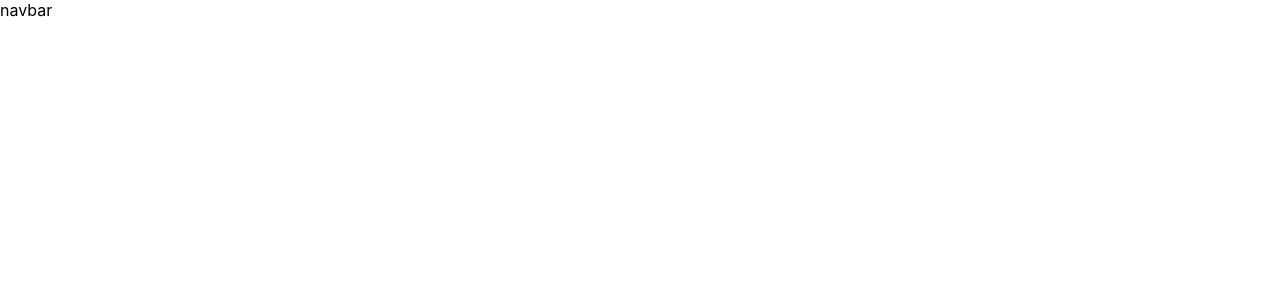
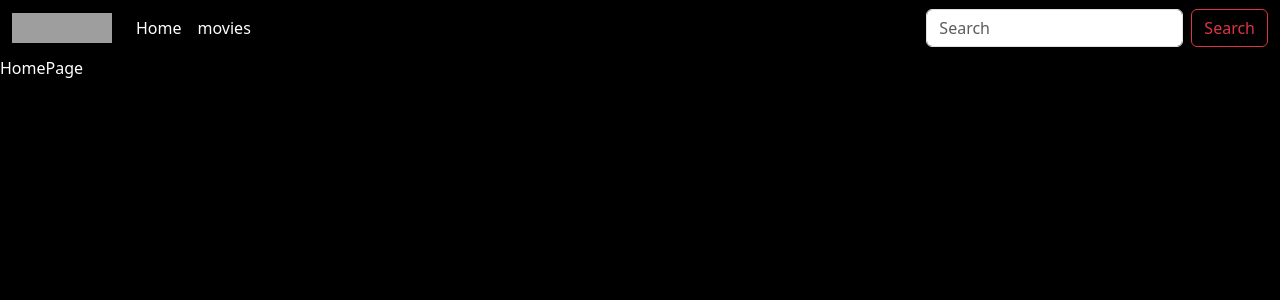
Before and after one commit to hey-anna/netflix-demo, a React (Create React App) app: page / in a window 1280 px wide. Shown: the top 300 px of the page. Built offline with nearby package versions, Linux system fonts and the light colour scheme; grey boxes are pictures that could not be loaded.

Commit message:
AppLayout 만들기 > 기본스타일 적용

```diff
--- a/src/App.css
+++ b/src/App.css
@@ -1,38 +1,42 @@
-.App {
-  text-align: center;
+/* App.css */
+/* :root {
+  --bs-body-bg: black;
+  --bs-body-color: white;
+}
+body {
+  min-height: 100vh;
+  margin: 0;
+  font-family: "Helvetica Neue", Helvetica, Arial, sans-serif;
+  background-color: var(--bs-body-bg);
+  color: var(--bs-body-color);
+} */
+
+/* body {
+  background-color: black;
+  color: white;
+  min-height: 100vh;
+  margin: 0;
+  padding: 0;
+} */
+
+/* App.css */
+body {
+  min-height: 100vh;
+  height: 100vh;
+  margin: 0;
+  font-family: "Helvetica Neue", Helvetica, Arial, sans-serif;
+  font-size: 1rem;
+  font-weight: 400;
+  line-height: 1.5;
+  color: white !important;
+  text-align: left;
+  background-color: black !important;
+  -webkit-text-size-adjust: 100%;
+  -webkit-tap-highlight-color: rgba(0, 0, 0, 0);
+  text-decoration: none;
 }
 
-.App-logo {
-  height: 40vmin;
-  pointer-events: none;
+a {
+  /* textdecoration: none; */
+  color: #fff !important;
 }
-
-@media (prefers-reduced-motion: no-preference) {
-  .App-logo {
-    animation: App-logo-spin infinite 20s linear;
-  }
-}
-
-.App-header {
-  background-color: #282c34;
-  min-height: 100vh;
-  display: flex;
-  flex-direction: column;
-  align-items: center;
-  justify-content: center;
-  font-size: calc(10px + 2vmin);
-  color: white;
-}
-
-.App-link {
-  color: #61dafb;
-}
-
-@keyframes App-logo-spin {
-  from {
-    transform: rotate(0deg);
-  }
-  to {
-    transform: rotate(360deg);
-  }
-}
--- a/src/App.js
+++ b/src/App.js
@@ -6,6 +6,7 @@ import HomePage from "./pages/HomePage/HomePage";
 import MoviePage from "./pages/Movies/MoviePage";
 import MovieDetailPage from "./pages/MovieDetail/MovieDetailPage";
 import NotFoundPage from "./pages/NotFoundPage/NotFoundPage";
+import "bootstrap/dist/css/bootstrap.min.css";
 // import HomePage from "./pages/Homepage/Homepage";
 
 // 과제 리스트
--- a/src/layout/AppLayout.js
+++ b/src/layout/AppLayout.js
@@ -1,7 +1,66 @@
 import React from "react";
+import Button from "react-bootstrap/Button";
+import Container from "react-bootstrap/Container";
+import Form from "react-bootstrap/Form";
+import Nav from "react-bootstrap/Nav";
+import Navbar from "react-bootstrap/Navbar";
+import { Outlet, Link } from "react-router-dom"; // 리액트 V6  도입 // 리액트 안에 있는 자손들을 가져오게 해주는
 
 const AppLayout = () => {
-  return <div>navbar</div>;
+  return (
+    <>
+      <Navbar
+        expand="lg"
+        variant="dark"
+        className="bg-dark p-0"
+        // sx={{ height: "56px" }}
+      >
+        <Container
+          fluid
+          style={{
+            backgroundColor: "black",
+            height: "56px",
+          }}
+        >
+          <Navbar.Brand href="#">
+            <img
+              src="https://logohistory.net/wp-content/uploads/2023/05/Netflix-Logo.png"
+              width="100"
+              height="30"
+              className="d-inline-block align-top"
+              alt="Netflix logo"
+            />
+            {/* https://bi-jingo.com/wp-content/uploads/2009/03/netflix-logo-png-clip-art.png */}
+          </Navbar.Brand>
+          <Navbar.Toggle aria-controls="navbarScroll" />
+          <Navbar.Collapse id="navbarScroll">
+            <Nav
+              className="me-auto my-2 my-lg-0"
+              style={{ maxHeight: "100px" }}
+              navbarScroll
+            >
+              <Link to="/" className="nav-link">
+                Home
+              </Link>
+              <Link to="/movies" className="nav-link">
+                movies
+              </Link>
+            </Nav>
+            <Form className="d-flex">
+              <Form.Control
+                type="search"
+                placeholder="Search"
+                className="me-2"
+                aria-label="Search"
+              />
+              <Button variant="outline-danger">Search</Button>
+            </Form>
+          </Navbar.Collapse>
+        </Container>
+      </Navbar>
+      <Outlet />
+    </>
+  );
 };
 
 export default AppLayout;
```
